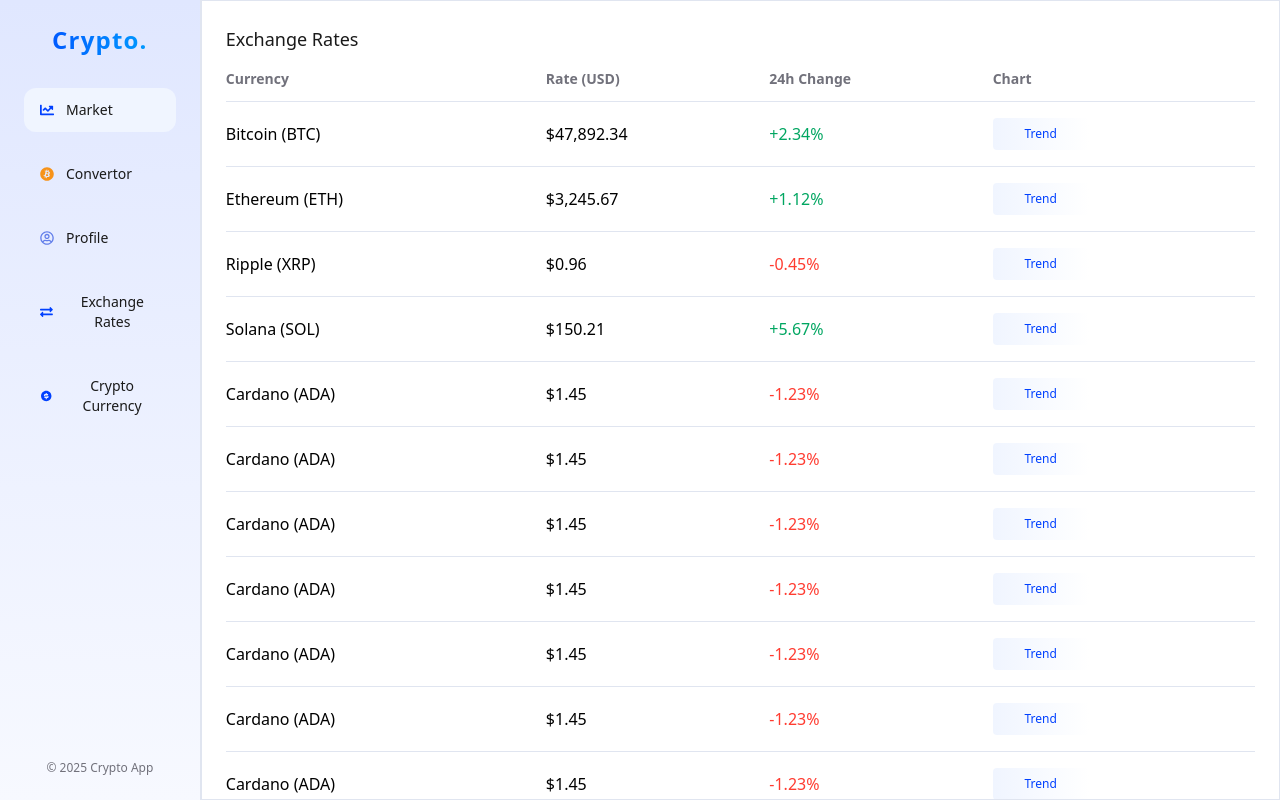
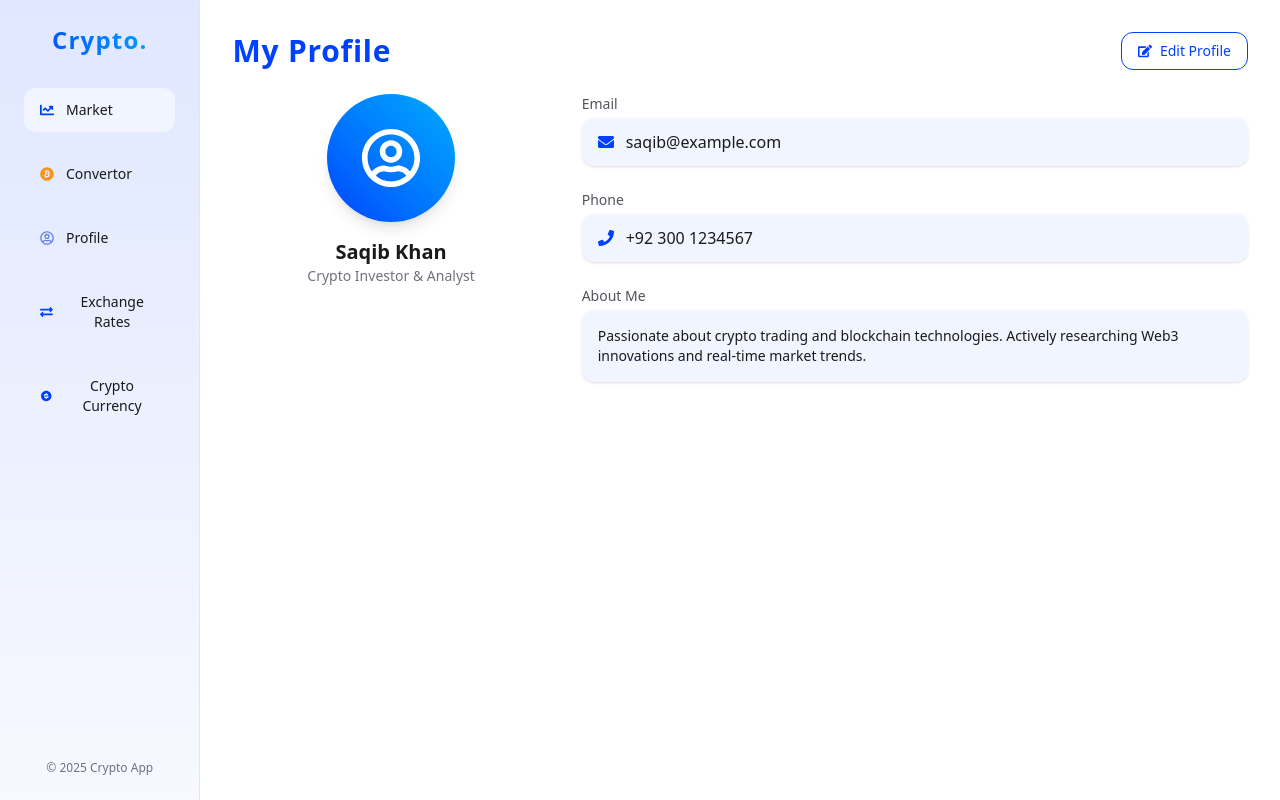
Before and after one commit to SaqibFarhanProgrammer/Exchange-Rate, a React (Vite) app: page / in a window 1280 px wide. Built offline with nearby package versions, Linux system fonts and the light colour scheme.

Commit message:
profilesection added

```diff
--- a/src/App.jsx
+++ b/src/App.jsx
@@ -3,13 +3,15 @@ import "./App.css";
 import Sidebar from "./componenets/Sidebar";
 import Main from "./componenets/Main";
 import Exchaneratepage from "./Routes/Exchaneratepage";
+import ProfilePage from "./Routes/Profileroutepage";
 
 function App() {
   return (
     <div className="App bg-zinc-900 width-full h-screen flex justify-between">
       <Sidebar />
       {/* <Main /> */}
-      <Exchaneratepage />
+      {/* <Exchaneratepage /> */}
+      <ProfilePage />
     </div>
   );
 }
--- /dev/null
+++ b/src/Routes/Profileroutepage.jsx
@@ -0,0 +1,64 @@
+import React from "react";
+import { FaRegUserCircle, FaEnvelope, FaPhone, FaEdit } from "react-icons/fa";
+
+const ProfilePage = () => {
+  return (
+    <div className=" w-full h-screen bg-white hadow-xl p-8">
+      <div className="flex flex-c items-center justify-between mb-6">
+        <h2 className="text-3xl font-bold text-[#0040ff] tracking-wide">
+          My Profile
+        </h2>
+        <button className="flex items-center gap-2 text-[#0040ff] hover:text-white hover:bg-[#0040ff] transition px-4 py-2 border border-[#0040ff] rounded-xl text-sm font-medium">
+          <FaEdit />
+          Edit Profile
+        </button>
+      </div>
+
+      <div className="grid grid-cols-1 md:grid-cols-3 gap-8">
+        <div className="flex flex-col items-center text-center">
+          <div className="w-32 h-32 rounded-full bg-gradient-to-tr from-[#0040ff] to-[#00aaff] flex items-center justify-center shadow-lg">
+            <FaRegUserCircle className="text-white text-6xl" />
+          </div>
+          <h3 className="mt-4 text-xl font-semibold text-[#1a1a1a]">
+            Saqib Khan
+          </h3>
+          <p className="text-sm text-zinc-500">Crypto Investor & Analyst</p>
+        </div>
+
+        <div className="col-span-2 space-y-6">
+          <div>
+            <label className="block text-sm font-medium text-zinc-600 mb-1">
+              Email
+            </label>
+            <div className="flex items-center bg-[#f0f5ff] px-4 py-3 rounded-xl text-[#1a1a1a] shadow-sm">
+              <FaEnvelope className="mr-3 text-[#0040ff]" />
+              saqib@example.com
+            </div>
+          </div>
+
+          <div>
+            <label className="block text-sm font-medium text-zinc-600 mb-1">
+              Phone
+            </label>
+            <div className="flex items-center bg-[#f0f5ff] px-4 py-3 rounded-xl text-[#1a1a1a] shadow-sm">
+              <FaPhone className="mr-3 text-[#0040ff]" />
+              +92 300 1234567
+            </div>
+          </div>
+
+          <div>
+            <label className="block text-sm font-medium text-zinc-600 mb-1">
+              About Me
+            </label>
+            <p className="bg-[#f0f5ff] p-4 rounded-xl text-sm text-[#1a1a1a] shadow-sm">
+              Passionate about crypto trading and blockchain technologies.
+              Actively researching Web3 innovations and real-time market trends.
+            </p>
+          </div>
+        </div>
+      </div>
+    </div>
+  );
+};
+
+export default ProfilePage;
```
